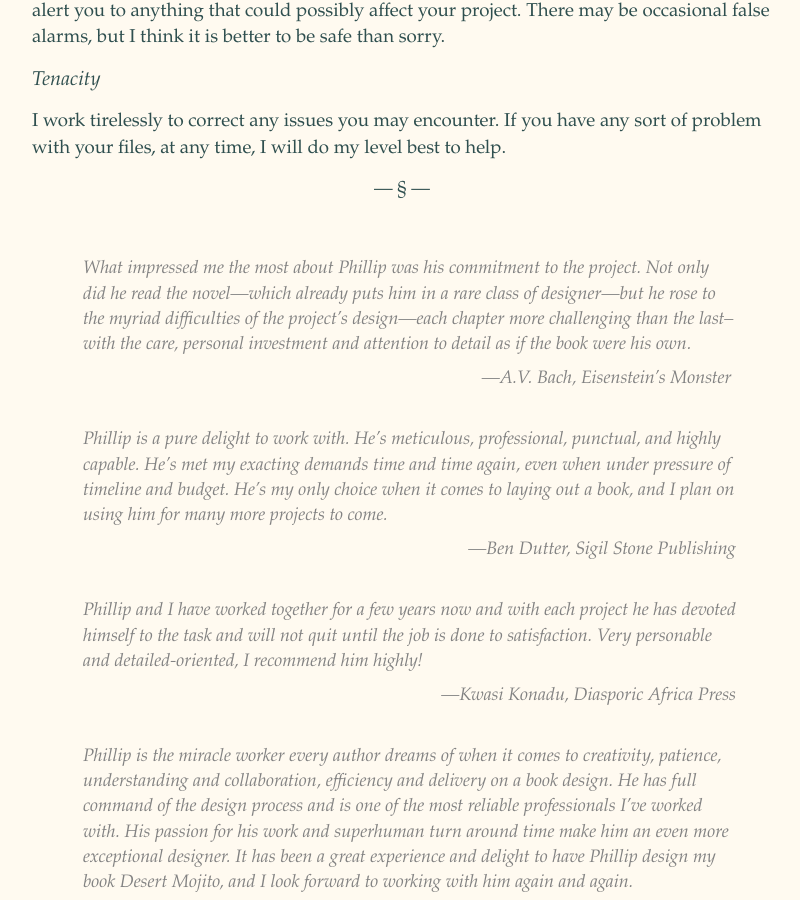
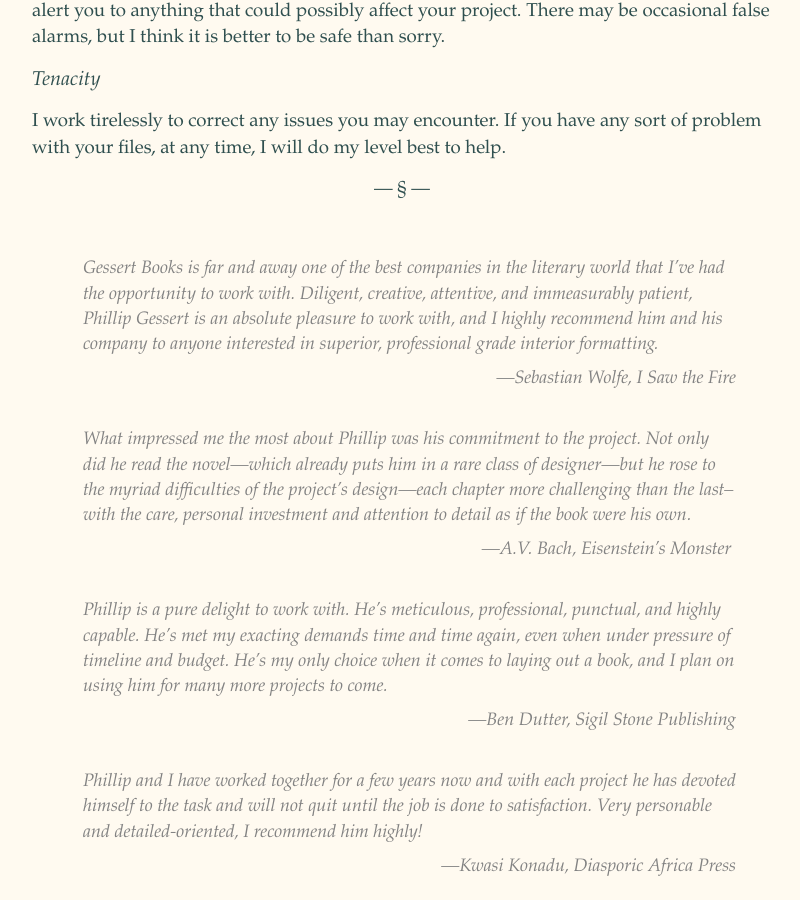
Before and after one commit to phillipgessert/phillipgessert.github.io, a Jekyll site: the page built from index.md, in a window 1280 px wide and 900 px high, scrolled down 1236 px. Shown: the whole window, without its empty margins (238-1038 px from the left). Built offline with Jekyll 4.4.1, drawn with Linux system fonts in a browser that asks for light colours.

Commit message:
added wolfe testimonial

```diff
--- a/index.md
+++ b/index.md
@@ -34,6 +34,10 @@ I aim to be candid and frank with you about your project, alert you to potential
 I work tirelessly to correct any issues you may encounter. If you have any sort of problem with your files, at any time, I will do my level best to help.
 
 ---
+
+> Gessert Books is far and away one of the best companies in the literary world that I've had the opportunity to work with. Diligent, creative, attentive, and immeasurably patient, Phillip Gessert is an absolute pleasure to work with, and I highly recommend him and his company to anyone interested in superior, professional grade interior formatting.
+>
+> Sebastian Wolfe, I Saw the Fire
 
 >What impressed me the most about Phillip was his commitment to the project. Not only did he read the novel---which already puts him in a rare class of designer---but he rose to the myriad difficulties of the project's design---each chapter more challenging than the last--with the care, personal investment and attention to detail as if the book were his own.
 >
```
